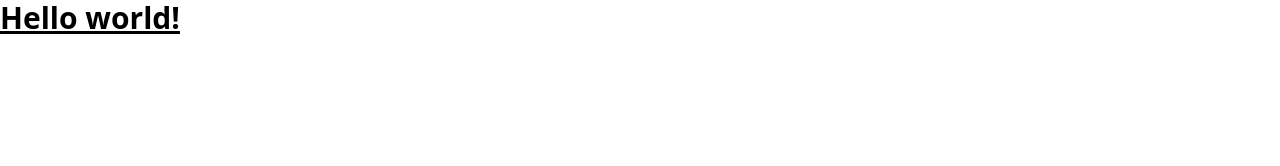
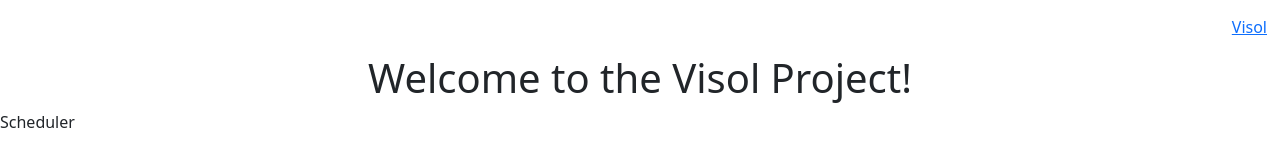
Before and after one commit to MikiVanousek/visol, a website: page src/main/webapp/index.html in a window 1280 px wide. Drawn offline with nearby package versions, Linux system fonts and the light colour scheme.

Commit message:
:construction: wip

```diff
--- a/src/main/webapp/index.html
+++ b/src/main/webapp/index.html
@@ -1,18 +1,34 @@
 <!DOCTYPE HTML>
-<!-- Index page of the Online Book Store. -->
-
 <html lang=”en”>
     <head>
         <meta charset="UTF-8">
         <meta name="viewport" content="width=device-width, initial-scale=1.0">
-  <link href="tailwind.css" rel="stylesheet">
+        <title>Visol Project Landing Page</title>
+        <link href="https://cdn.jsdelivr.net/npm/bootstrap@5.2.0-beta1/dist/css/bootstrap.min.css" rel="stylesheet" integrity="sha384-0evHe/X+R7YkIZDRvuzKMRqM+OrBnVFBL6DOitfPri4tjfHxaWutUpFmBp4vmVor" crossorigin="anonymous">
+        <script src="https://cdn.jsdelivr.net/npm/bootstrap@5.2.0-beta1/dist/js/bootstrap.bundle.min.js" integrity="sha384-pprn3073KE6tl6bjs2QrFaJGz5/SUsLqktiwsUTF55Jfv3qYSDhgCecCxMW52nD2" crossorigin="anonymous"></script>
     </head>
-<body>
-  <h1 class="text-3xl font-bold underline">
-    Hello world!
+    <body class="">
+
+        <div class="navbar row">
+            <div class = "container-fluid">
+                <div clas="navbar-header">
+
+                </div>
+                <a href="/" class="btn btn-link">
+                        Visol
+                </a>
+            </div>
+        </div>
+
+        <div class="">
+            <h1 class="text-center">
+                Welcome to the Visol Project!
             </h1>
 
+            <div class="">
+               <div class="button">Scheduler</div>
+            </div>
+        </div>
 
     </body>
 </html>
-</html>
```
Lines whose indentation alone changed are shown as unchanged.
